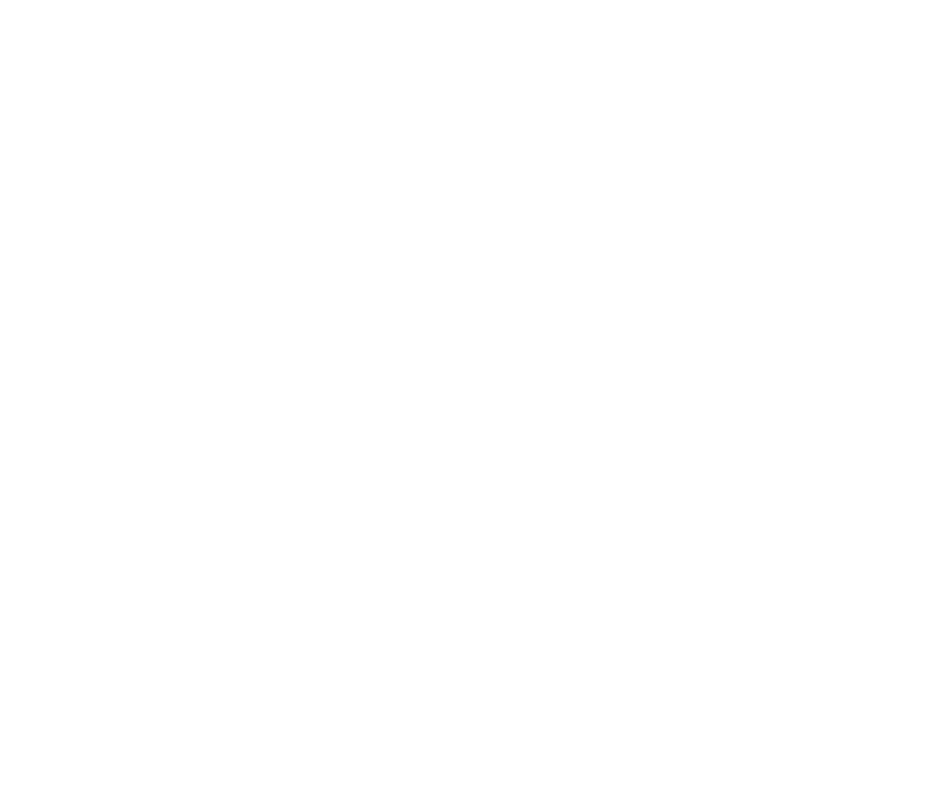
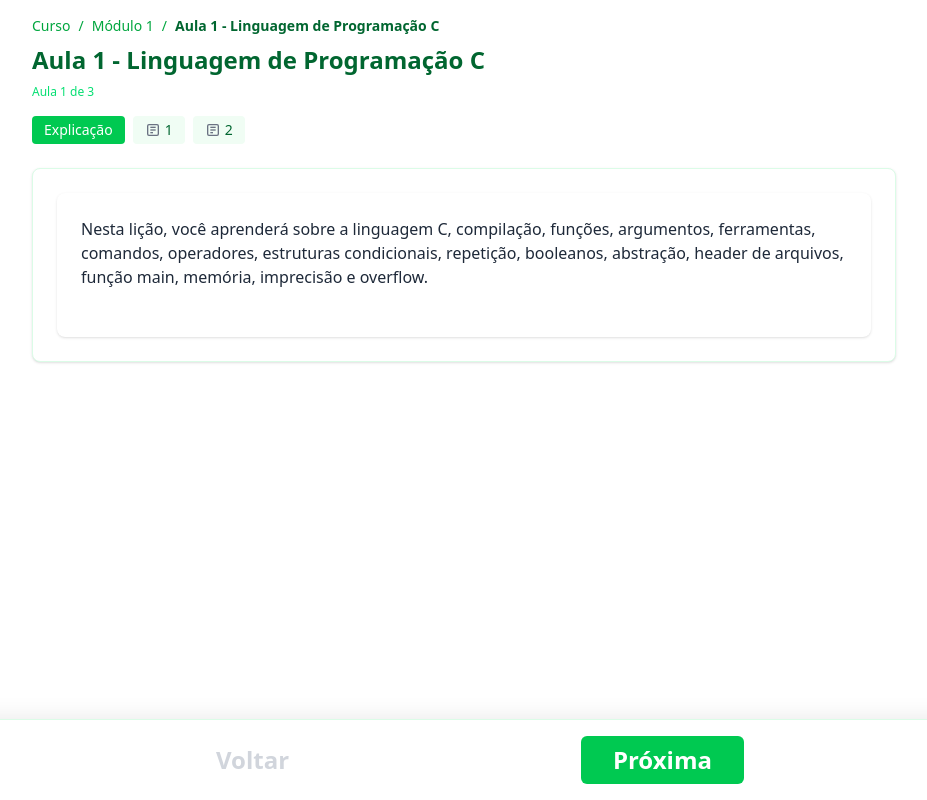
Before and after one commit to DoctorSolo/ezdin-frontend, a React (Vite) app: page /aula/1 in a window 1280 px wide. Before the commit this address had no page. Shown: the whole page, without its empty margins (176-1103 px from the left). Built offline with nearby package versions, Linux system fonts and the light colour scheme.

Commit message:
lessons interacting and with correct colors

```diff
--- a/src/App.jsx
+++ b/src/App.jsx
@@ -8,6 +8,7 @@ import LoginPage from "./pages/LoginPage";
 import RegisterPage from "./pages/RegisterPage";
 import CoursePlatformPage from "./pages/CoursePlatformPage";
 import ProfilePage from "./pages/ProfilePage";
+import LessonPageWrapper from "./pages/LessonPageWrapper";
 
 function App() {
   return (
@@ -17,6 +18,7 @@ function App() {
         <Route path="/register" element={<RegisterPage />} />
         <Route path="/plataforma" element={<CoursePlatformPage />} />
         <Route path="/perfil" element={<ProfilePage />} />
+        <Route path="/aula/:id" element={<LessonPageWrapper />} />
         <Route path="/" element={<Navigate to="/login" replace />} />
         <Route path="*" element={<Navigate to="/login" replace />} />
       </Routes>
--- a/src/components/LessonQuestion.jsx
+++ b/src/components/LessonQuestion.jsx
@@ -12,10 +12,10 @@ const LessonQuestion = ({ question, questionIndex, selected, onAnswer }) => {
         {question.options.map((opt, idx) => (
           <button
             key={opt}
-            className={`w-full text-left px-4 py-2 rounded border transition-colors focus:outline-none focus:ring-2 focus:ring-blue-400 ${
+            className={`w-full text-left px-4 py-2 rounded border transition-colors focus:outline-none focus:ring-2 focus:ring-green-400 ${
               selected === idx
-                ? "bg-blue-600 text-white border-blue-600 ring-2 ring-blue-400"
-                : "bg-gray-50 hover:bg-blue-50 text-gray-800 border-gray-200"
+                ? "bg-green-600 text-white border-green-600 ring-2 ring-green-400"
+                : "bg-gray-50 hover:bg-green-50 text-green-800 border-gray-200"
             }`}
             tabIndex={0}
             aria-label={`Alternativa ${opt}`}
--- a/src/components/LessonQuestionsNav.jsx
+++ b/src/components/LessonQuestionsNav.jsx
@@ -26,10 +26,10 @@ const LessonQuestionsNav = ({
   return (
     <div className="flex items-center gap-2">
       <button
-        className={`px-3 py-1 rounded text-sm font-medium focus:outline-none focus:ring-2 focus:ring-blue-400 transition-colors ${
+        className={`px-3 py-1 rounded text-sm font-medium focus:outline-none focus:ring-2 focus:ring-green-400 transition-colors ${
           isExplanationActive
-            ? "bg-blue-600 text-white"
-            : "bg-gray-100 hover:bg-gray-200 text-gray-700"
+            ? "bg-green-500 text-white"
+            : "bg-green-50 hover:bg-green-100 text-green-800"
         }`}
         tabIndex={0}
         aria-label="Ver explicação"
@@ -43,10 +43,10 @@ const LessonQuestionsNav = ({
       {questions.map((q, idx) => (
         <button
           key={q.id}
-          className={`flex items-center px-3 py-1 rounded text-sm font-medium focus:outline-none focus:ring-2 focus:ring-blue-400 transition-colors ${
+          className={`flex items-center px-3 py-1 rounded text-sm font-medium focus:outline-none focus:ring-2 focus:ring-green-400 transition-colors ${
             activeIndex === idx
-              ? "bg-blue-600 text-white"
-              : "bg-gray-100 hover:bg-gray-200 text-gray-700"
+              ? "bg-green-500 text-white"
+              : "bg-green-50 hover:bg-green-100 text-green-800"
           }`}
           tabIndex={0}
           aria-label={`Questão ${idx + 1}`}
--- /dev/null
+++ b/src/data/allLessons.js
@@ -0,0 +1,81 @@
+export const allLessons = [
+  {
+    id: 1,
+    title: "Aula 1 - Linguagem de Programação C",
+    explanation:
+      "Nesta lição, você aprenderá sobre a linguagem C, compilação, funções, argumentos, ferramentas, comandos, operadores, estruturas condicionais, repetição, booleanos, abstração, header de arquivos, função main, memória, imprecisão e overflow.",
+    questions: [
+      {
+        id: 1,
+        statement:
+          "Em uma época de intenso calor, um aparelho de ar-condicionado com potência de 1500W ficou ligado por mais tempo, chegando à marca mensal de consumo igual a 7500W.h. Determine por quanto tempo esse aparelho ficou ligado por dia.",
+        options: ["a) 2h", "b) 4h", "c) 5h", "d) 6h", "e) 7,5h"],
+        correct: 2,
+        explanation:
+          "Para encontrar o tempo diário, divida o consumo mensal (7500Wh) pela potência (1500W) para obter o total de horas no mês: 7500 / 1500 = 5h por dia.",
+      },
+      {
+        id: 2,
+        statement: "Qual é a função do header de arquivos em C?",
+        options: [
+          "a) Definir variáveis globais",
+          "b) Incluir bibliotecas e definições",
+          "c) Executar o programa principal",
+          "d) Gerenciar memória",
+          "e) Nenhuma das anteriores",
+        ],
+        correct: 1,
+        explanation:
+          "O header de arquivos em C serve para incluir bibliotecas e definições, permitindo o uso de funções e recursos externos.",
+      },
+    ],
+  },
+  {
+    id: 2,
+    title: "Aula 2 - Variáveis e Tipos de Dados",
+    explanation:
+      "Nesta lição, você aprenderá sobre variáveis, tipos de dados básicos em C, declaração, inicialização e operações com diferentes tipos de dados.",
+    questions: [
+      {
+        id: 1,
+        statement:
+          "Qual é o tipo de dado usado para armazenar números inteiros em C?",
+        options: ["a) float", "b) char", "c) int", "d) double", "e) string"],
+        correct: 2,
+        explanation:
+          "O tipo 'int' é usado para armazenar números inteiros em C. É o tipo mais comum para variáveis que representam valores inteiros.",
+      },
+      {
+        id: 2,
+        statement: "Como se declara uma variável do tipo float em C?",
+        options: [
+          "a) float nome_variavel;",
+          "b) int nome_variavel;",
+          "c) char nome_variavel;",
+          "d) double nome_variavel;",
+          "e) string nome_variavel;",
+        ],
+        correct: 0,
+        explanation:
+          "Para declarar uma variável do tipo float, usa-se a sintaxe: float nome_variavel;",
+      },
+    ],
+  },
+  {
+    id: 3,
+    title: "Aula 3 - Estruturas de Controle",
+    explanation:
+      "Nesta lição, você aprenderá sobre estruturas de controle condicionais (if, else, switch) e de repetição (for, while, do-while) em C.",
+    questions: [
+      {
+        id: 1,
+        statement:
+          "Qual estrutura de controle é usada para executar um bloco de código apenas se uma condição for verdadeira?",
+        options: ["a) for", "b) while", "c) if", "d) switch", "e) do-while"],
+        correct: 2,
+        explanation:
+          "A estrutura 'if' é usada para executar um bloco de código apenas quando uma condição específica é verdadeira.",
+      },
+    ],
+  },
+];
--- a/src/pages/CoursePlatformPage.jsx
+++ b/src/pages/CoursePlatformPage.jsx
@@ -1,7 +1,7 @@
 import React, { useState } from "react";
 import { useNavigate } from "react-router-dom";
+import logo_full_branca from "../assets/logo_full_branca.png";
 import LessonPage from "./LessonPage";
-import logo_full_branca from "../assets/logo_full_branca.png";
 
 const CoursePlatformPage = () => {
   const navigate = useNavigate();
@@ -24,26 +24,9 @@ const CoursePlatformPage = () => {
       id: 1,
       title: "Introdução",
       lessons: [
-        { id: 1, title: "Boas-vindas", done: true },
-        { id: 2, title: "Como usar o ezDin", done: true },
-      ],
-    },
-    {
-      id: 2,
-      title: "Fundamentos",
-      lessons: [
-        { id: 3, title: "O que é educação financeira?", done: true },
-        { id: 4, title: "Controle de Gastos", done: false },
-        { id: 5, title: "Evite dívidas", done: false },
-      ],
-    },
-    {
-      id: 3,
-      title: "Prática",
-      lessons: [
-        { id: 6, title: "Planejamento de Objetivos", done: false },
-        { id: 7, title: "Desafios", done: false },
-        { id: 8, title: "Ferramentas ezDin", done: false },
+        { id: 1, title: "Aula 1 - Linguagem de Programação C", done: false },
+        { id: 2, title: "Aula 2 - Variáveis e Tipos de Dados", done: false },
+        { id: 3, title: "Aula 3 - Estruturas de Controle", done: false },
       ],
     },
   ];
@@ -100,6 +83,19 @@ const CoursePlatformPage = () => {
       ],
     },
     // ...adicione os dados das outras lições conforme necessário...
+  };
+
+  // Função para checar se a aula está completa (todas as respostas respondidas)
+  const isLessonComplete = (lessonId) => {
+    const key = `lesson-answers-${lessonId}`;
+    const saved = localStorage.getItem(key);
+    if (!saved) return false;
+    try {
+      const parsed = JSON.parse(saved);
+      return Array.isArray(parsed) && parsed.every((a) => a !== null);
+    } catch {
+      return false;
+    }
   };
 
   // Voltar para trilha
@@ -361,7 +357,7 @@ const CoursePlatformPage = () => {
                         <button
                           className={`flex items-center gap-2 px-2 py-1 rounded transition-colors w-full text-left focus:outline-none focus:ring-2 focus:ring-green-500
                             ${
-                              lesson.done
+                              isLessonComplete(lesson.id)
                                 ? "bg-green-50 hover:bg-green-100"
                                 : "bg-white hover:bg-green-50"
                             }
@@ -369,27 +365,14 @@ const CoursePlatformPage = () => {
                           `}
                           tabIndex={0}
                           aria-label={`Acessar aula ${lesson.title}`}
-                          onClick={() => setSelectedLesson(lesson.id)}
+                          onClick={() => {
+                            navigate(`/aula/${lesson.id}`);
+                          }}
                         >
-                          {lesson.done ? (
-                            <svg
-                              className="w-5 h-5 text-green-500"
-                              fill="none"
-                              stroke="currentColor"
-                              viewBox="0 0 24 24"
-                            >
-                              <path
-                                strokeLinecap="round"
-                                strokeLinejoin="round"
-                                strokeWidth={2}
-                                d="M5 13l4 4L19 7"
-                              />
-                            </svg>
+                          {isLessonComplete(lesson.id) ? (
+                            <span className="inline-block w-4 h-4 rounded-full bg-green-500 mr-2"></span>
                           ) : (
-                            <span
-                              className="w-5 h-5 rounded-full border-2 border-green-300 inline-block"
-                              aria-label="Aula não concluída"
-                            ></span>
+                            <span className="inline-block w-5 h-5 rounded-full border border-green-300 mr-2"></span>
                           )}
                           <span
                             className={`text-green-900 ${
--- a/src/pages/LessonPage.jsx
+++ b/src/pages/LessonPage.jsx
@@ -3,46 +3,15 @@ import LessonExplanation from "../components/LessonExplanation";
 import LessonQuestionsNav from "../components/LessonQuestionsNav";
 import LessonQuestion from "../components/LessonQuestion";
 import { useNavigate } from "react-router-dom";
+import { allLessons } from "../data/allLessons";
 
-// Exemplo de dados mockados
-const lessonData = {
-  id: 1,
-  title: "Aula 1 - Linguagem de Programação C",
-  explanation:
-    "Nesta lição, você aprenderá sobre a linguagem C, compilação, funções, argumentos, ferramentas, comandos, operadores, estruturas condicionais, repetição, booleanos, abstração, header de arquivos, função main, memória, imprecisão e overflow.",
-  questions: [
-    {
-      id: 1,
-      statement:
-        "Em uma época de intenso calor, um aparelho de ar-condicionado com potência de 1500W ficou ligado por mais tempo, chegando à marca mensal de consumo igual a 7500W.h. Determine por quanto tempo esse aparelho ficou ligado por dia.",
-      options: ["a) 2h", "b) 4h", "c) 5h", "d) 6h", "e) 7,5h"],
-      correct: 2,
-      explanation:
-        "Para encontrar o tempo diário, divida o consumo mensal (7500Wh) pela potência (1500W) para obter o total de horas no mês: 7500 / 1500 = 5h por dia.",
-    },
-    {
-      id: 2,
-      statement: "Qual é a função do header de arquivos em C?",
-      options: [
-        "a) Definir variáveis globais",
-        "b) Incluir bibliotecas e definições",
-        "c) Executar o programa principal",
-        "d) Gerenciar memória",
-        "e) Nenhuma das anteriores",
-      ],
-      correct: 1,
-      explanation:
-        "O header de arquivos em C serve para incluir bibliotecas e definições, permitindo o uso de funções e recursos externos.",
-    },
-  ],
-};
+const LessonPage = ({ lessonData }) => {
+  const LESSON_STORAGE_KEY = `lesson-answers-${lessonData?.id || "default"}`;
+  const navigate = useNavigate();
 
-const LESSON_STORAGE_KEY = `lesson-answers-${lessonData.id}`;
-
-const LessonPage = () => {
-  const navigate = useNavigate();
   // Carregar respostas do localStorage, se existirem
   const getInitialAnswers = () => {
+    if (!lessonData) return [];
     const saved = localStorage.getItem(LESSON_STORAGE_KEY);
     if (saved) {
       const parsed = JSON.parse(saved);
@@ -63,8 +32,30 @@ const LessonPage = () => {
 
   // Salvar respostas no localStorage sempre que answers mudar
   useEffect(() => {
+    if (lessonData) {
       localStorage.setItem(LESSON_STORAGE_KEY, JSON.stringify(answers));
-  }, [answers]);
+    }
+  }, [answers, LESSON_STORAGE_KEY, lessonData]);
+
+  // Sempre que entrar em uma nova aula, resetar navegação para o início, mas manter respostas
+  useEffect(() => {
+    // Sempre que entrar em uma nova aula, resetar navegação para o início, mas manter respostas
+    if (lessonData) {
+      setActiveTab("explanation");
+      setActiveQuestion(0);
+      setShowResults(false);
+    }
+    // eslint-disable-next-line
+  }, [lessonData?.id]);
+
+  // Verificar se lessonData existe após os hooks
+  if (!lessonData) {
+    return (
+      <div className="p-8 text-center text-red-600">
+        Dados da aula não encontrados
+      </div>
+    );
+  }
 
   const handleSelectQuestion = (index) => {
     setActiveTab("question");
@@ -119,14 +110,18 @@ const LessonPage = () => {
 
   // Função para ir para a próxima aula
   const handleNextLesson = () => {
-    const nextLessonId = lessonData.id + 1;
-    // Supondo que as aulas seguem a rota /aula/{id}
-    navigate(`/aula/${nextLessonId}`);
+    const currentIndex = allLessons.findIndex((l) => l.id === lessonData.id);
+    const nextLesson = allLessons[currentIndex + 1];
+    if (nextLesson) {
+      navigate(`/aula/${nextLesson.id}`);
+    } else {
+      alert("Esta é a última aula!");
+    }
   };
 
   const allAnswered = answers.every((a) => a !== null);
   const correctCount = answers.filter(
-    (a, i) => a === lessonData.questions[i].correct
+    (a, i) => lessonData.questions[i] && a === lessonData.questions[i].correct
   ).length;
   const errorList = lessonData.questions
     .map((q, i) => ({
@@ -195,9 +190,6 @@ const LessonPage = () => {
                       {q.options[q.correct]}
                     </span>
                   </div>
-                  <div className="text-xs text-gray-700 font-semibold">
-                    26% dos estudantes acertaram
-                  </div>
                 </div>
               ))
             )}
@@ -224,9 +216,12 @@ const LessonPage = () => {
             Rever aula
           </button>
           <button
-            className="px-8 py-2 rounded-md text-center text-blue-600 font-bold text-2xl focus:outline-none transition-colors hover:bg-blue-50"
+            className="px-8 py-2 rounded-md text-center text-white font-bold text-2xl focus:outline-none transition-colors bg-green-500 hover:bg-green-600 disabled:text-green-200 disabled:cursor-not-allowed"
             onClick={handleNextLesson}
-            disabled={lessonData.id >= 91} // Supondo 91 aulas
+            disabled={
+              allLessons.findIndex((l) => l.id === lessonData.id) >=
+              allLessons.length - 1
+            }
           >
             Próxima aula
           </button>
@@ -236,21 +231,23 @@ const LessonPage = () => {
   }
 
   return (
-    <div className="max-w-4xl mx-auto p-4 pb-24">
+    <div className="max-w-4xl mx-auto p-4 pb-24 min-h-screen">
       {/* Breadcrumb e título */}
       <nav className="text-sm mb-2" aria-label="Breadcrumb">
-        <ol className="list-reset flex text-gray-500">
+        <ol className="list-reset flex text-green-600">
           <li>Curso</li>
           <li className="mx-2">/</li>
           <li>Módulo 1</li>
           <li className="mx-2">/</li>
-          <li className="font-semibold text-gray-900">{lessonData.title}</li>
+          <li className="font-semibold text-green-800">{lessonData.title}</li>
         </ol>
       </nav>
-      <h1 className="text-2xl font-bold mb-2">{lessonData.title}</h1>
+      <h1 className="text-2xl font-bold mb-2 text-green-800">
+        {lessonData.title}
+      </h1>
       <div className="flex items-center justify-between mb-4">
-        <span className="text-xs text-gray-400">
-          Aula {lessonData.id} de 91
+        <span className="text-xs text-green-400">
+          Aula {lessonData.id} de {allLessons.length}
         </span>
       </div>
       {/* Navegação das questões */}
@@ -264,11 +261,14 @@ const LessonPage = () => {
       {/* Conteúdo */}
       <div className="mt-6 min-h-[300px]">
         {activeTab === "explanation" ? (
+          <div className="bg-white border border-green-100 rounded-lg shadow p-6">
             <LessonExplanation
               text={lessonData.explanation}
               canFinish={allAnswered}
             />
+          </div>
         ) : (
+          <div className="bg-white border border-green-100 rounded-lg shadow p-6">
             <LessonQuestion
               question={lessonData.questions[activeQuestion]}
               questionIndex={activeQuestion}
@@ -278,17 +278,18 @@ const LessonPage = () => {
               onSelectQuestion={handleSelectQuestion}
               onAnswer={handleAnswer}
             />
+          </div>
         )}
       </div>
       {/* Navegação fixa no rodapé */}
       <div
-        className="fixed bottom-0 left-0 w-full bg-white border-t border-gray-200 flex justify-between items-center px-90 py-4 z-40"
+        className="fixed bottom-0 left-0 w-full bg-white border-t border-green-100 flex justify-between items-center px-90 py-4 z-40"
         style={{
           boxShadow: "0 -8px 24px -8px rgba(0,0,0,0.10)",
         }}
       >
         <button
-          className="px-8 py-2 rounded-md text-center text-gray-700 font-bold text-2xl focus:outline-none disabled:text-gray-300 transition-colors hover:bg-gray-100"
+          className="px-8 py-2 rounded-md text-center text-gray-700 font-bold text-2xl focus:outline-none disabled:text-gray-300 transition-colors hover:bg-green-100"
           onClick={handlePrev}
           disabled={activeTab === "explanation"}
           style={{ border: "none" }}
@@ -298,7 +299,7 @@ const LessonPage = () => {
         {activeTab === "question" &&
         activeQuestion === lessonData.questions.length - 1 ? (
           <button
-            className="px-8 py-2 rounded-md text-center text-green-600 font-bold text-2xl focus:outline-none disabled:text-green-200 transition-colors hover:bg-green-50"
+            className="px-8 py-2 rounded-md text-center text-white font-bold text-2xl focus:outline-none transition-colors bg-green-500 hover:bg-green-600 disabled:text-green-200 disabled:cursor-not-allowed"
             onClick={() => allAnswered && setShowResults(true)}
             disabled={!allAnswered}
             style={{ border: "none" }}
@@ -307,7 +308,7 @@ const LessonPage = () => {
           </button>
         ) : (
           <button
-            className="px-8 py-2 rounded-md text-center text-green-600 font-bold text-2xl focus:outline-none disabled:text-green-200 transition-colors hover:bg-green-50"
+            className="px-8 py-2 rounded-md text-center text-white font-bold text-2xl focus:outline-none transition-colors bg-green-500 hover:bg-green-600 disabled:text-green-200 disabled:cursor-not-allowed"
             onClick={handleNext}
             disabled={
               activeTab === "question" &&
--- /dev/null
+++ b/src/pages/LessonPageWrapper.jsx
@@ -0,0 +1,16 @@
+import React from "react";
+import { useParams } from "react-router-dom";
+import { allLessons } from "../data/allLessons";
+import LessonPage from "./LessonPage";
+
+const LessonPageWrapper = () => {
+  const { id } = useParams();
+  const lessonData = allLessons.find((l) => l.id === Number(id));
+  if (!lessonData)
+    return (
+      <div className="p-8 text-center text-red-600">Aula não encontrada</div>
+    );
+  return <LessonPage lessonData={lessonData} />;
+};
+
+export default LessonPageWrapper;
```
Also changed, not shown: src/main.jsx (+3 -9 lines). Lines whose indentation alone changed are shown as unchanged.
